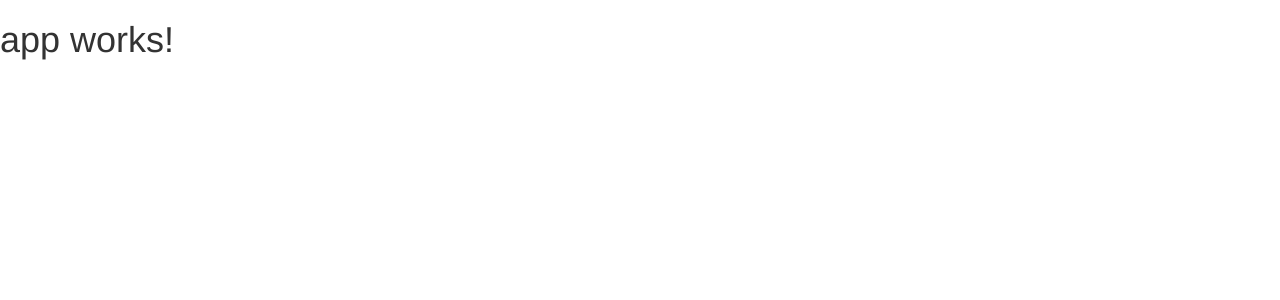
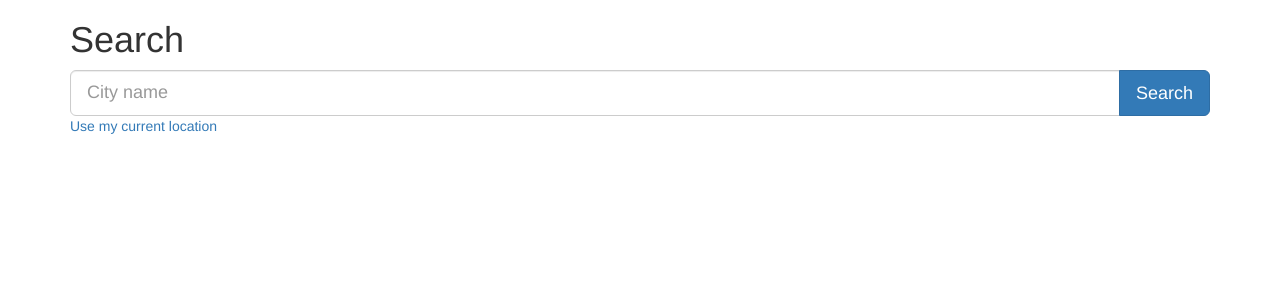
Before and after one commit to johnrsimoneau/ng-city-data-project, an Angular app: page /search in a window 1280 px wide. Shown: the top 300 px of the page. Built offline with nearby package versions, Linux system fonts and the light colour scheme.

Commit message:
added search and geo location

```diff
--- a/src/app/app.component.html
+++ b/src/app/app.component.html
@@ -1,3 +1,10 @@
-<h1>
-  {{title}}
-</h1>
+<div class="container">
+  <div class="row">
+    <div class="col-lg-12">
+      <h1>Search</h1>
+    </div>
+  </div>
+
+
+  <app-search></app-search>
+</div>
--- a/src/app/app.module.ts
+++ b/src/app/app.module.ts
@@ -4,10 +4,12 @@ import { FormsModule } from '@angular/forms';
 import { HttpModule } from '@angular/http';
 
 import { AppComponent } from './app.component';
+import { SearchComponent } from './search/search.component';
 
 @NgModule({
   declarations: [
-    AppComponent
+    AppComponent,
+    SearchComponent
   ],
   imports: [
     BrowserModule,
--- /dev/null
+++ b/src/app/search/search.component.html
@@ -0,0 +1,18 @@
+<div class="row">
+  <div class="col-lg-12">
+    <div class="input-group input-group-lg">
+      <input type="text" class="form-control" placeholder="City name" #cityInput>
+      <span class="input-group-btn">
+        <button
+          (click)="storeCityName(cityInput.value)"
+          class="btn btn-primary" type="button">Search</button>
+      </span>
+    </div>
+  </div>
+  <div class="col-lg-12">
+    <a *ngIf="getUsersLocation" (click)="getCurrentLocation()"> Use my current location</a>
+    <div *ngIf="hasErrorGettingGeoLocation" class="alert alert-danger">
+      An error occurred trying to get your location. Use the search input instead.
+    </div>
+  </div>
+</div>
--- /dev/null
+++ b/src/app/search/search.component.ts
@@ -0,0 +1,47 @@
+import { Component, OnInit } from '@angular/core';
+
+@Component({
+  selector: 'app-search',
+  templateUrl: './search.component.html',
+  styleUrls: ['./search.component.css']
+})
+export class SearchComponent implements OnInit {
+
+  getUsersLocation: boolean = false;
+  hasErrorGettingGeoLocation: boolean = false;
+
+
+  constructor() { }
+
+  ngOnInit() {
+    if ("geolocation" in navigator) {
+      this.getUsersLocation = true;
+    } else {
+      this.getUsersLocation = false;
+    }
+  }
+
+  storeCityName(userInput) {
+    localStorage.setItem('searchTerm', userInput);
+  }
+
+  private geoLocationSuccess(position) {
+    let lat = position.coords.latitude;
+    let long = position.coords.longitude;
+    let altitude = position.coords.altitude;
+
+    localStorage.setItem('lat', lat);
+    localStorage.setItem('long', long);
+    localStorage.setItem('altitude', altitude);
+  }
+
+  private geoLocationError() {
+
+  }
+
+  getCurrentLocation() {
+    navigator.geolocation.getCurrentPosition(this.geoLocationSuccess, this.geoLocationError);
+  }
+
+
+}
```
Also changed, not shown: src/app/search/search.component.css (added), 1 other file (tests, documents, lock files or other folders).
